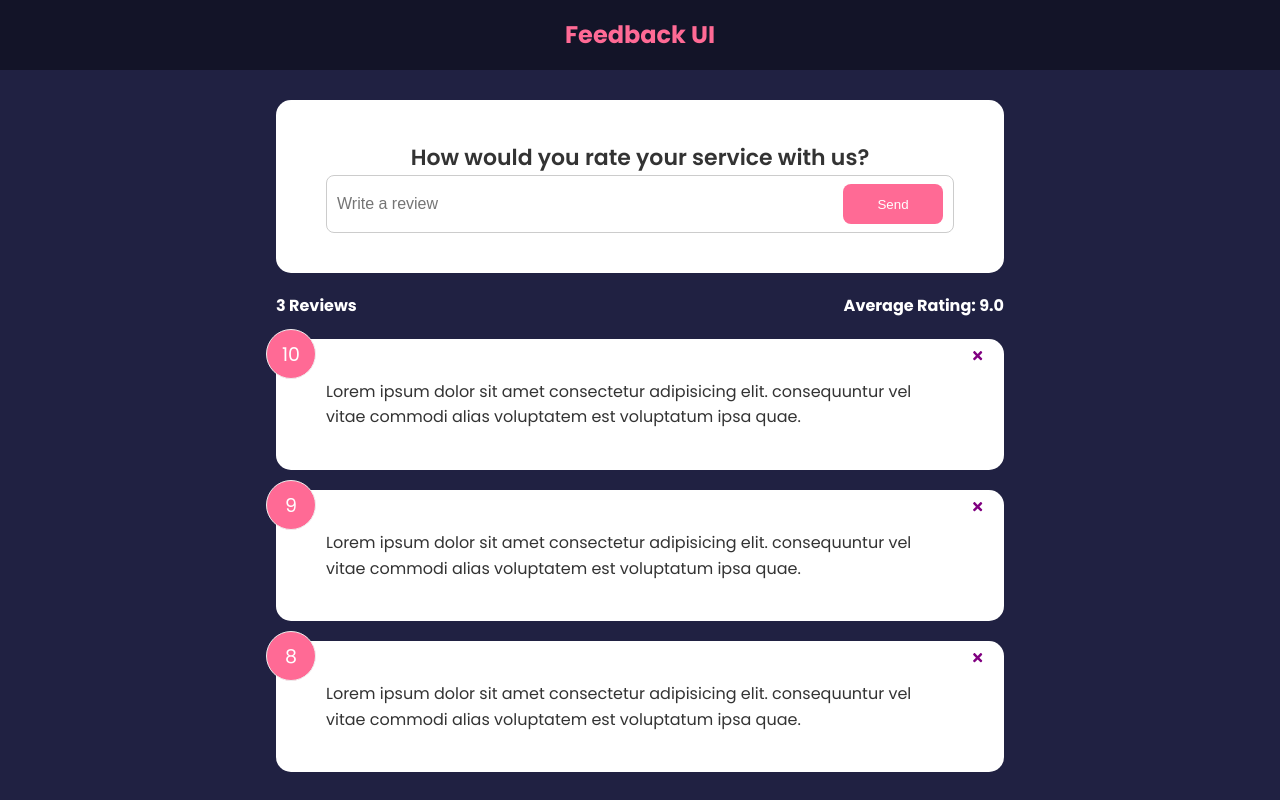
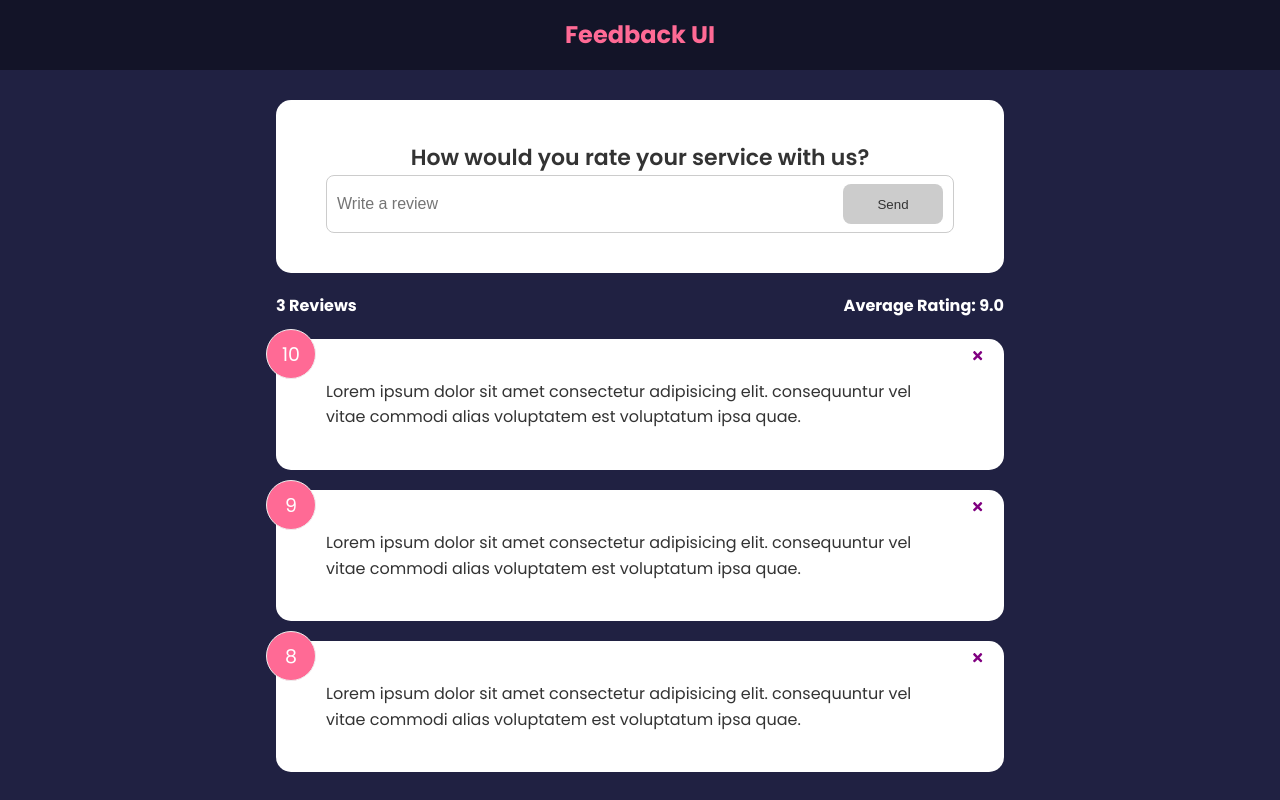
Before and after one commit to souravrane/Feedback-ui, a React (Create React App) app: page / in a window 1280 px wide. Built offline with nearby package versions, Linux system fonts and the light colour scheme.

Commit message:
created the feedback form input

```diff
--- a/src/component/FeedbackForm.jsx
+++ b/src/component/FeedbackForm.jsx
@@ -4,8 +4,22 @@ import Button from "./shared/Button";
 
 function FeedbackForm() {
     const [text, setText] = useState("");
+    const [btnDisabled, setBtnDisabled] = useState(true);
+    const [message, setMessage] = useState("");
 
     const handleTextChange = (e) => {
+        const trimmedText = text.trim();
+
+        if (trimmedText === "") {
+            setBtnDisabled(true);
+            setMessage(null);
+        } else if (trimmedText.length <= 10) {
+            setMessage("Text must be at least 10 characters");
+            setBtnDisabled(true);
+        } else {
+            setMessage(null);
+            setBtnDisabled(false);
+        }
         setText(e.target.value);
     };
 
@@ -21,10 +35,15 @@ function FeedbackForm() {
                         onChange={handleTextChange}
                         value={text}
                     />
-                    <Button type="submit" version="secondary">
+                    <Button
+                        type="submit"
+                        version="secondary"
+                        isDisabled={btnDisabled}
+                    >
                         Send
                     </Button>
                 </div>
+                {message && <div className="message">{message}</div>}
             </form>
         </Card>
     );
--- a/src/component/FeedbackList.jsx
+++ b/src/component/FeedbackList.jsx
@@ -10,7 +10,11 @@ function FeedbackList({ feedback, handleDelete }) {
     return (
         <div className="feedback-list">
             {feedback.map((item) => (
-                <FeedbackItem item={item} handleDelete={handleDelete} />
+                <FeedbackItem
+                    key={item.id}
+                    item={item}
+                    handleDelete={handleDelete}
+                />
             ))}
         </div>
     );
```
